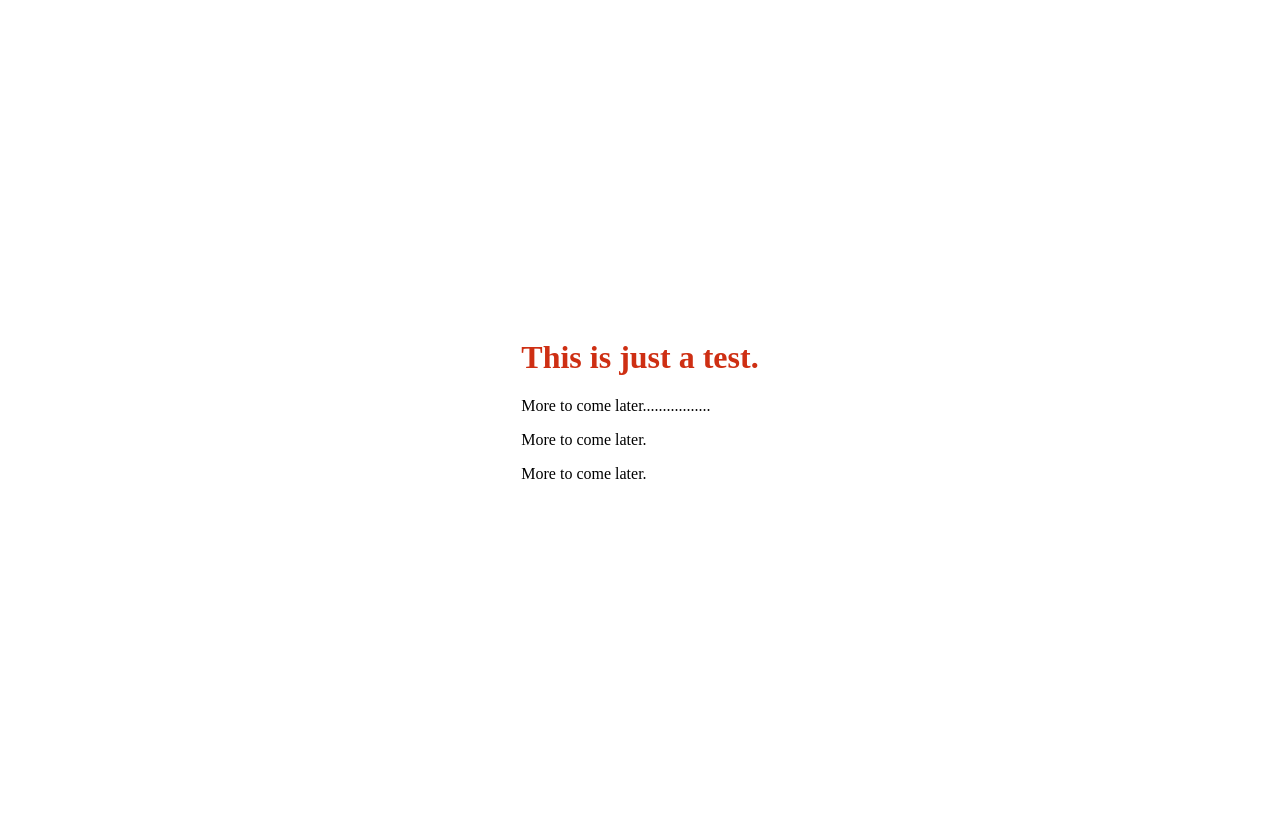
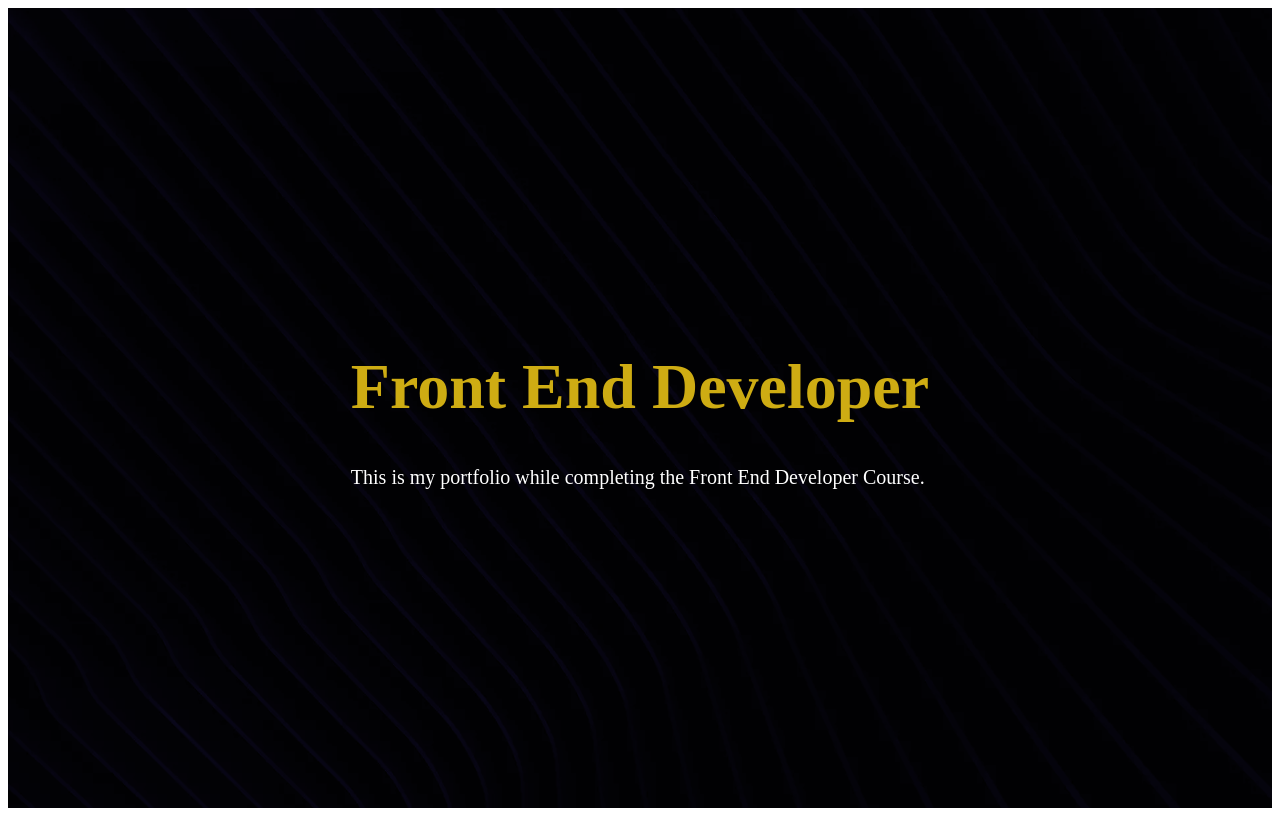
Before and after one commit to jathib/justthethib, a plain HTML site: page index.html in a window 1280 px wide. Drawn offline with Linux system fonts and the light colour scheme.

Commit message:
Alot of changes

```diff
--- a/css/style.css
+++ b/css/style.css
@@ -1,5 +1,5 @@
 .intro {
-color:#ce2f13;
+color:#ceac13;
 }
 
 .wrapper {
@@ -8,4 +8,27 @@ flex-direction:column;
 align-items:center;
 justify-content:center;
 height:100vh;
+margin:0;
+padding:0;
+max-width:100%;
+
 }
+h1 {
+    font-size: 4rem;
+}
+.container p {
+    color:white;
+    font-size: 1.25rem;
+}
+
+.background-image{
+    background-color: rgba(16, 0, 122, 0.766); /* Solid yellow with transparency */
+    background-image: url('../images/homepage-hero.webp'); /* Background image */
+    background-blend-mode: overlay; /* Ensure the color blends over the image */
+    background-size: cover;
+    background-position: center;
+    background-repeat: no-repeat;
+    margin: 0;
+    padding: 0;
+    max-width: 100%;
+}
--- a/index.html
+++ b/index.html
@@ -1,16 +1,14 @@
 <html>
   <head>
-    <title>Just the Thibz</title>
+    <title>Just the Thib</title>
     <link rel="stylesheet" href="css/style.css">
   </head>
 
   <body>
-    <div class="wrapper">
+    <div class="wrapper background-image">
 <div class="container">
-  <h1 class="intro">This is just a test.</h1>
-  <p>More to come later.................</p>
-  <p>More to come later.</p>
-  <p>More to come later.</p>
+  <h1 class="intro">Front End Developer</h1>
+  <p>This is my portfolio while completing the Front End Developer Course.</p>
 
 </div>
 
```
Also changed, not shown: images/homepage-hero.webp (added).
